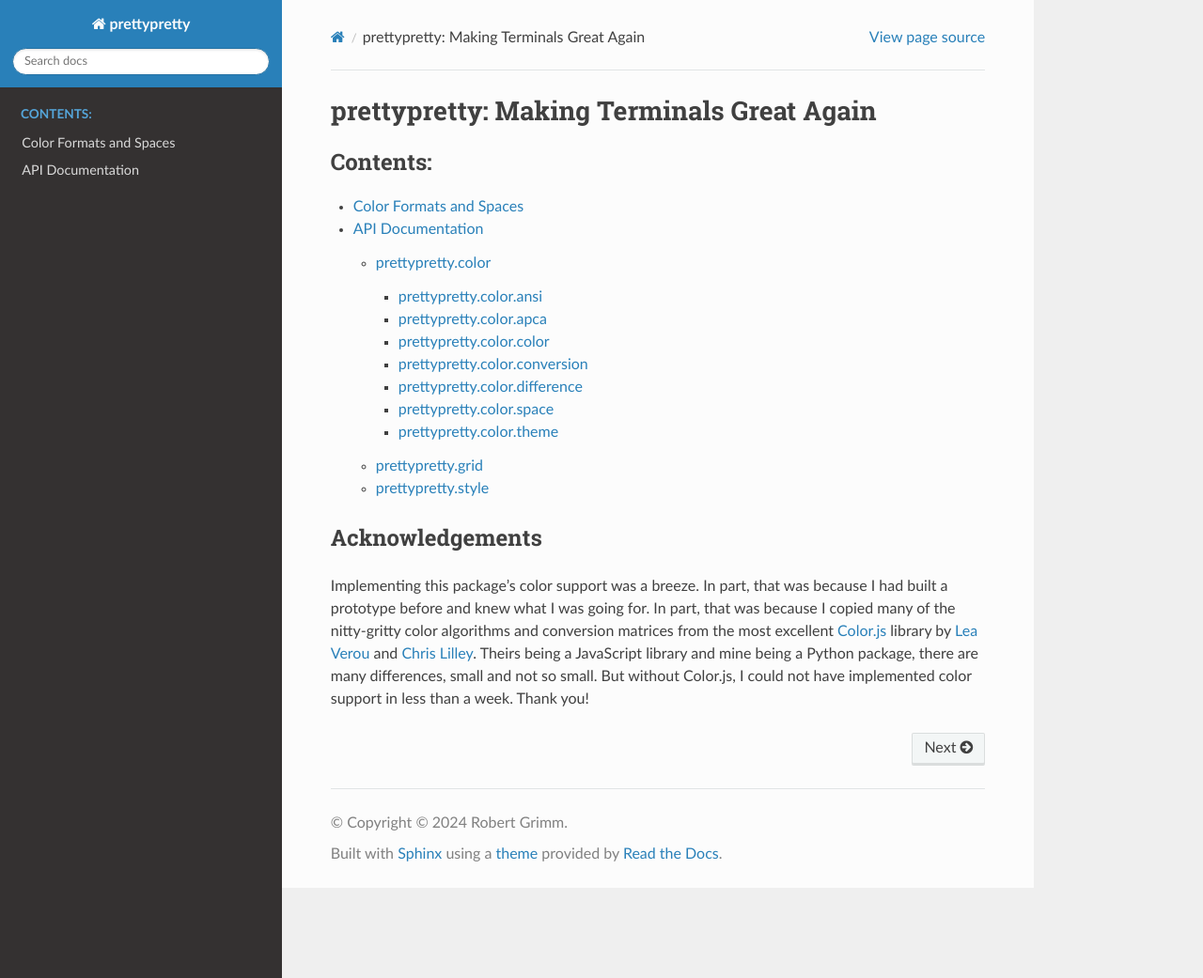
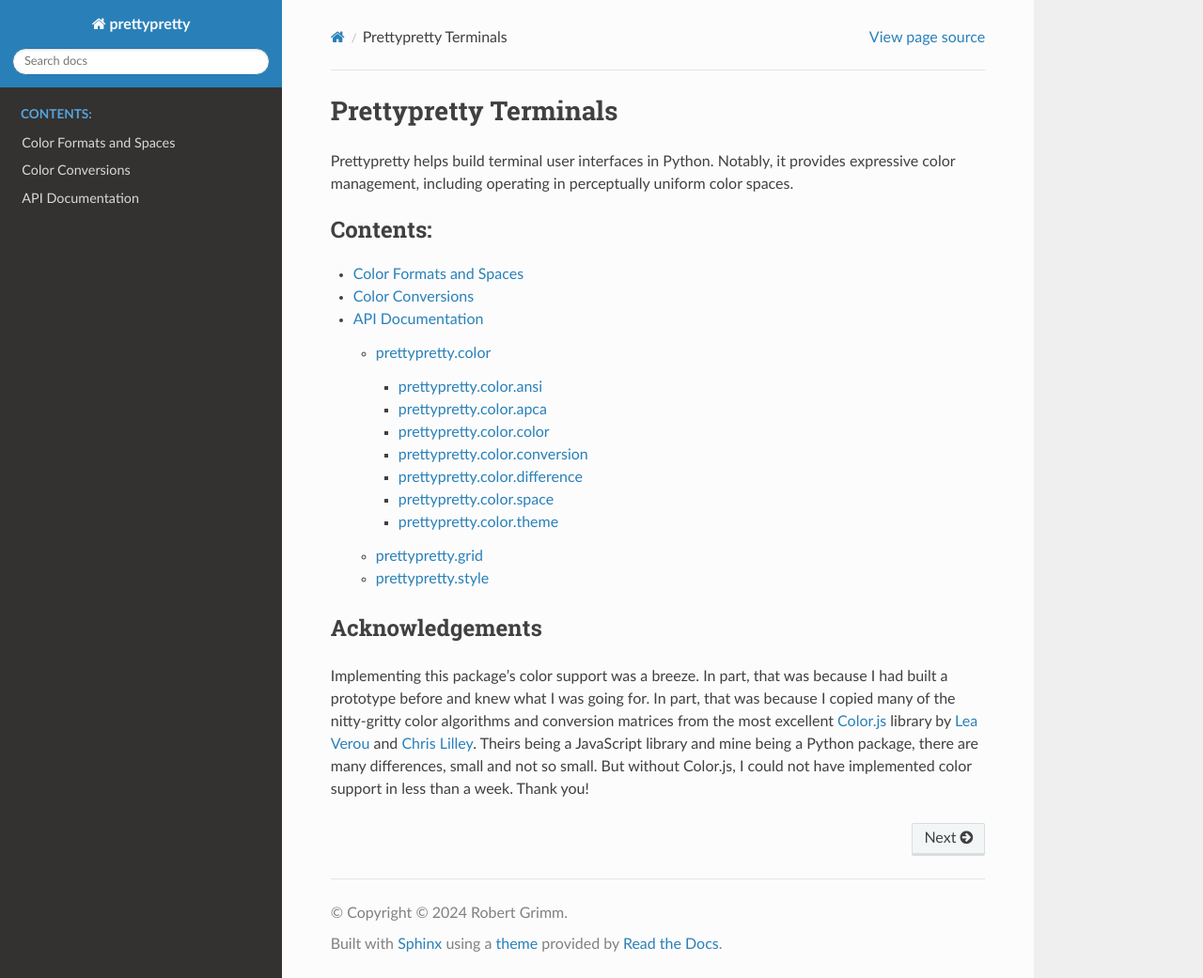
Before and after one commit to apparebit/prettypretty, a Sphinx documentation site: the page built from docs/index.rst, in a window 1280 px wide and 1041 px high. Shown: the whole window at 94% size. Built offline with Sphinx 7.4.7 and the Read the Docs theme 2.0.0, drawn with Linux system fonts in a browser that asks for light colours.

Commit message:
add documentation on conversions

```diff
--- a/docs/index.rst
+++ b/docs/index.rst
@@ -1,14 +1,19 @@
-prettypretty: Making Terminals Great Again
-==========================================
+Prettypretty Terminals
+======================
+
+
+Prettypretty helps build terminal user interfaces in Python. Notably, it
+provides expressive color management, including operating in perceptually
+uniform color spaces.
 
 
 .. toctree::
    :caption: Contents:
 
    formats-and-spaces
+   conversions
 
    apidocs/index
-
 
 
 Acknowledgements
```
Also changed, not shown: docs/conversions.rst (added, +45 -0 lines).
